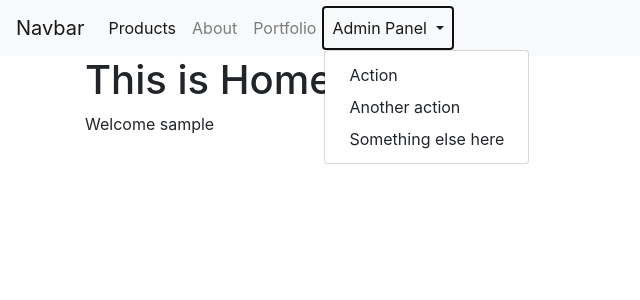
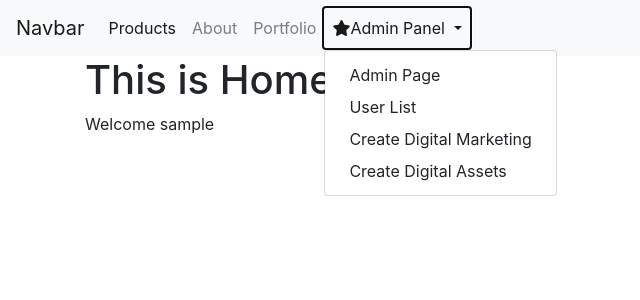
Before and after one commit to darylkangjh/Project-4, a Django app: page / in a window 1280 px wide, after a click on "Admin Panel". Shown: the top 300 px of the page, without its empty margins (0-640 px from the left). Run offline with Django 3.2, Linux system fonts and the light colour scheme; the visitor is signed in with stand-in values (Sample User, id 1); some libraries are stand-ins or nearby versions.

Commit message:
linked essential routes on NavBar for quick navigation

```diff
--- a/KangaProject/urls.py
+++ b/KangaProject/urls.py
@@ -21,7 +21,7 @@ import customer.views
 # remember to name the route's patterns so we can link to navbar!
 urlpatterns = [
     # !!!! Indexed on NavBar for all to access
-    path('', include('home.urls'), name='index'),
+    path('', include('home.urls')),
     path('services/all', digitalMarketing.views.all_service,
          name='all_services'),
 
@@ -35,9 +35,9 @@ urlpatterns = [
 # -------------------------------------------------------------------
     # !!!! Accessible only for super user (admin)
     path('accounts/', include('allauth.urls')),
-    path('admin/', admin.site.urls),
-    path('all-customer/',  customer.views.allCustomer),
-    path('dmservice/create', digitalMarketing.views.create_DMService),
+    path('admin/', admin.site.urls, name='dashboard'),
+    path('all-customer/',  customer.views.allCustomer, name='user_list'),
+    path('dmservice/create', digitalMarketing.views.create_DMService, name = 'create_dmservice'),
     path('dmservice/update/<DMService_id>', digitalMarketing.views.update_DMService, name = 'update_dmservice'),
-    path('daservice/create', digitalMarketing.views.create_DAService)
+    path('daservice/create', digitalMarketing.views.create_DAService, name = 'create_daservice')
 ]
--- a/home/urls.py
+++ b/home/urls.py
@@ -1,5 +1,5 @@
 from django.urls import path
 import home.views
 urlpatterns = [
-    path('', home.views.home)
+    path('', home.views.home, name='index')
 ]
--- a/templates/base.template.html
+++ b/templates/base.template.html
@@ -16,14 +16,14 @@
 
     <!-- !!! Navbar start -->
 	<nav class="navbar navbar-expand-lg navbar-light bg-light">
-		<a class="navbar-brand" href="#">Navbar</a>
+		<a class="navbar-brand" href="{% url 'index' %}">Navbar</a>
 		<button class="navbar-toggler" type="button" data-toggle="collapse" data-target="#navbarNavDropdown" aria-controls="navbarNavDropdown" aria-expanded="false" aria-label="Toggle navigation">
 	    <span class="navbar-toggler-icon"></span>
 	  </button>
 		<div class="collapse navbar-collapse" id="navbarNavDropdown">
 			<ul class="navbar-nav">
 				<li class="nav-item active">
-					<a class="nav-link" href="#">Products <span class="sr-only">(current)</span></a>
+					<a class="nav-link" href="{% url 'all_services'%}">Products <span class="sr-only">(current)</span></a>
 				</li>
 				<li class="nav-item">
 					<a class="nav-link" href="#">About</a>
@@ -37,12 +37,13 @@
 				<li class="nav-item dropdown">
 					<a class="nav-link dropdown-toggle" href="#" id="navbarDropdownMenuLink" role="button"
 						data-toggle="dropdown" aria-haspopup="true" aria-expanded="false">
-						Admin Panel
+						<i class="fa fa-star" aria-hidden="true"></i>Admin Panel
 					</a>
 					<div class="dropdown-menu" aria-labelledby="navbarDropdownMenuLink">
-						<a class="dropdown-item" href="#">Action</a>
-						<a class="dropdown-item" href="#">Another action</a>
-						<a class="dropdown-item" href="#">Something else here</a>
+						<a class="dropdown-item" href="#">Admin Page </a>
+						<a class="dropdown-item" href="{% url 'user_list' %}">User List</a>
+						<a class="dropdown-item" href="{% url 'create_dmservice' %}">Create Digital Marketing</a>
+                        <a class="dropdown-item" href="{% url 'create_daservice' %}">Create Digital Assets</a>
 					</div>
 				</li>
                 {% endif %}
```
Also changed, not shown: digitalMarketing/templates/digitalMarketing/update_dmservice.template.html (+7 -11 lines).
